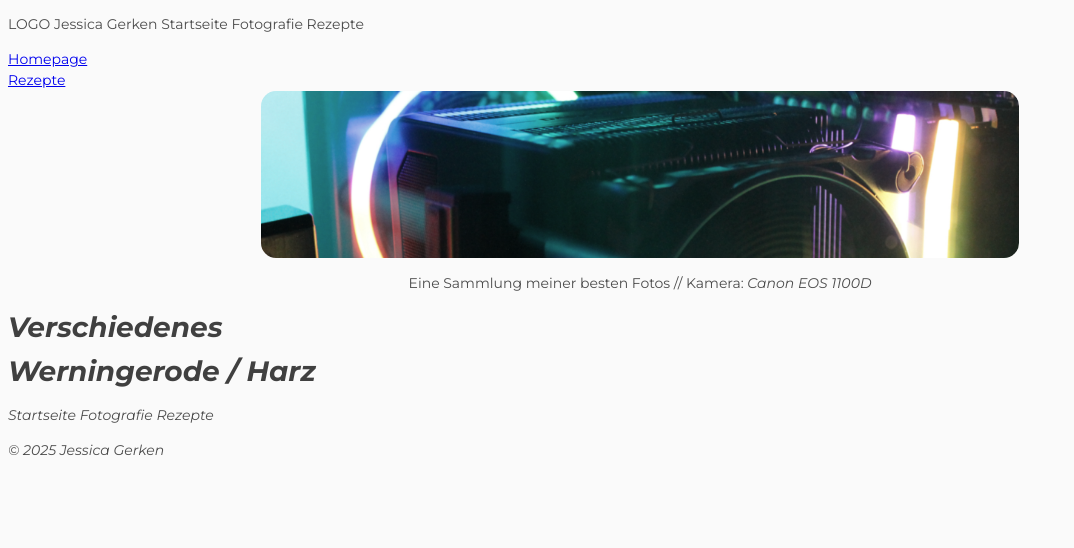
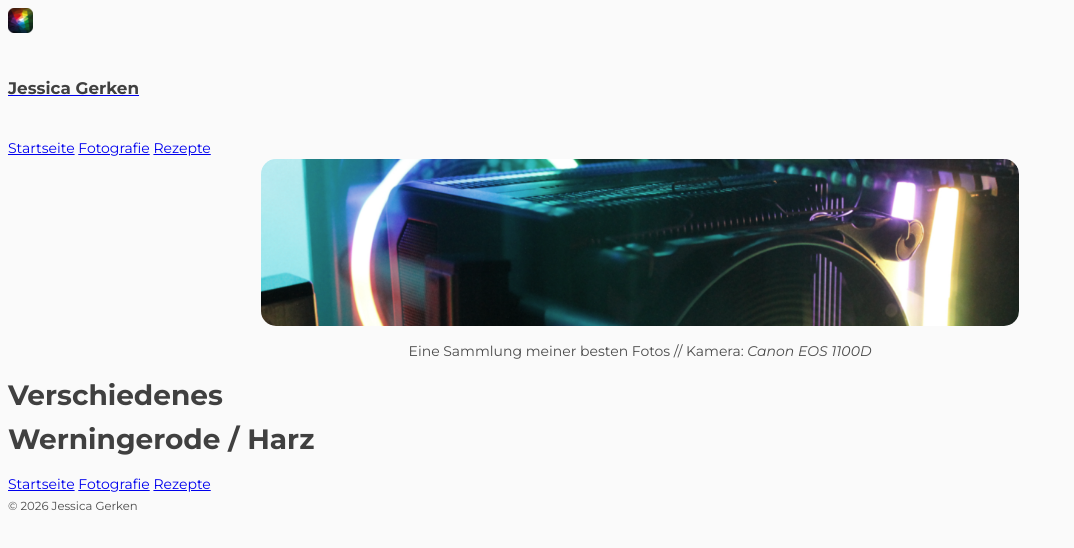
Before and after one commit to CreepyKorra/jessica-gerken.de, a plain HTML site: page fotografie.html in a window 1280 px wide. Shown: the whole page, without its empty margins (0-1074 px from the left). Drawn offline with nearby package versions, Linux system fonts and the light colour scheme.

Commit message:
header + footer divs und functions

```diff
--- a/fotografie.html
+++ b/fotografie.html
@@ -5,29 +5,43 @@
         <meta charset="UTF-8">
         <title>Fotografie - Jessica Gerken</title>
         <link type="text/css" rel="stylesheet" href="style.css">
+        <script src="script.js"></script>
+        <script src="https://cdnjs.cloudflare.com/ajax/libs/jquery/2.2.2/jquery.min.js"></script>
+        <script src="https://code.jquery.com/jquery-1.10.2.js"></script>
     </head>
 
     <body>
         <header>
-            <p>LOGO Jessica Gerken Startseite Fotografie Rezepte</p>
-            <a href="index.html">Homepage</a>
-            <br>
-            <a href="rezepte.html">Rezepte</a>
+            <div id="header">
+                <script>
+                $(function(){
+                    $("#header").load("header.html");
+                });
+                </script>
+            </div>
         </header>
 
         <main>
             <div id="banner">
                 <div><img src="images/fotografie_banner_pc.jpeg" alt="Leuchtende PC-Hardware" width="2048" height="450"></div>
-                <p>Eine Sammlung meiner besten Fotos // Kamera: <em>Canon EOS 1100D<em></p>
+                <p>Eine Sammlung meiner besten Fotos // Kamera: <em>Canon EOS 1100D</em></p>
             </div>
+            <section>
+                <h2>Verschiedenes</h2>
+            </section>
+            <section>
+                <h2>Werningerode / Harz</h2>
+            </section>
         </main>
 
-        <h2>Verschiedenes</h2>
-        <h2>Werningerode / Harz</h2>
-
         <footer>
-            <p>Startseite Fotografie Rezepte</p>
-            <p>© 2025 Jessica Gerken</p>
+            <div id="footer">
+                <script>
+                $(function(){
+                    $("#footer").load("footer.html");
+                });
+                </script>
+            </div>
         </footer>
     </body>
 
```
Also changed, not shown: index.html (+22 -11 lines), rezepte.html (+17 -6 lines).
